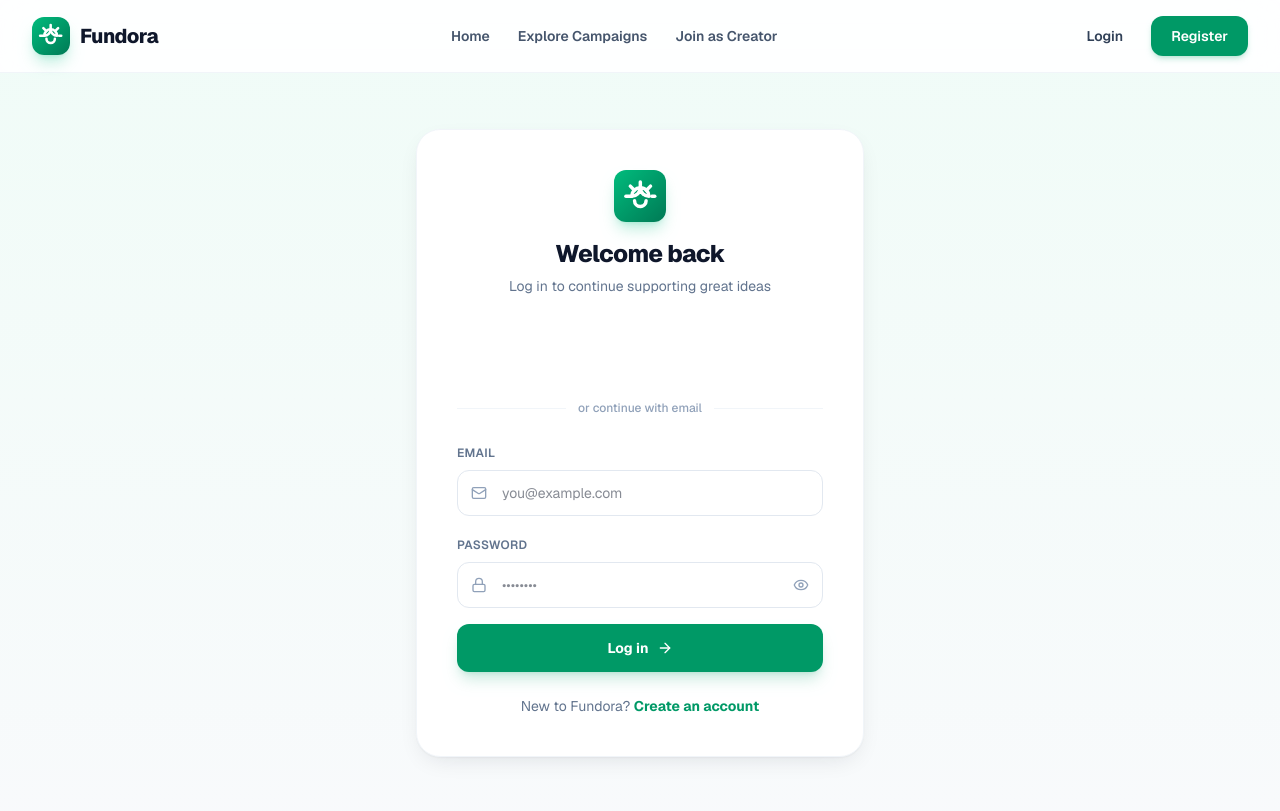
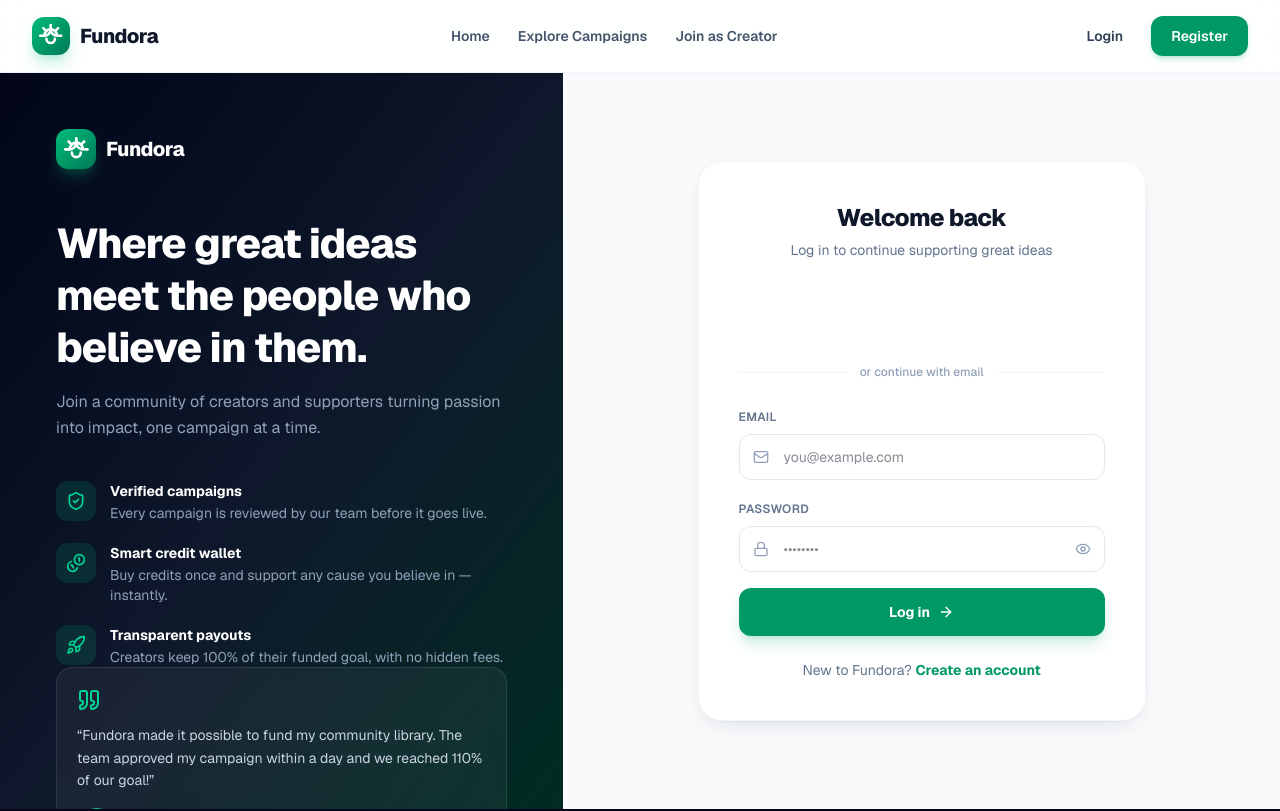
Before and after one commit to anikh174/foundora, a Next.js app: page /login in a window 1280 px wide. Shown: the top 811 px of the page. Built offline with nearby package versions, Linux system fonts and the light colour scheme; no server answers.

Commit message:
feat: modern split-screen redesign for login and register pages

```diff
--- a/src/app/(site)/login/page.jsx
+++ b/src/app/(site)/login/page.jsx
@@ -7,8 +7,8 @@ import { Eye, EyeOff, Lock, Mail, ArrowRight } from "lucide-react";
 import toast from "react-hot-toast";
 import { useAuth } from "@/context/AuthContext";
 import { Spinner } from "@/components/ui/Spinner";
-import { Logo } from "@/components/ui/Misc";
 import GoogleButton from "@/components/auth/GoogleButton";
+import AuthShell from "@/components/auth/AuthShell";
 
 export default function LoginPage() {
   const { login } = useAuth();
@@ -46,12 +46,10 @@ export default function LoginPage() {
     "w-full pl-11 pr-11 py-3 rounded-xl border border-slate-200 focus:border-emerald-500 focus:ring-2 focus:ring-emerald-100 outline-none text-sm transition bg-white";
 
   return (
-    <div className="min-h-[calc(100vh-64px)] bg-gradient-to-b from-emerald-50/60 to-slate-50 flex items-center justify-center px-4 py-14">
-      <div className="w-full max-w-md">
+    <AuthShell>
       <div className="bg-white rounded-3xl shadow-card border border-slate-100 p-8 md:p-10 animate-fade-up">
         <div className="flex flex-col items-center text-center">
-            <Logo size={52} />
-            <h1 className="mt-4 text-2xl font-extrabold tracking-tight text-slate-900">Welcome back</h1>
+          <h1 className="text-2xl font-extrabold tracking-tight text-slate-900">Welcome back</h1>
           <p className="mt-1.5 text-sm text-slate-500">Log in to continue supporting great ideas</p>
         </div>
 
@@ -120,7 +118,6 @@ export default function LoginPage() {
           </Link>
         </p>
       </div>
-      </div>
-    </div>
+    </AuthShell>
   );
 }
--- a/src/app/(site)/register/page.jsx
+++ b/src/app/(site)/register/page.jsx
@@ -7,8 +7,8 @@ import { Eye, EyeOff, Lock, Mail, User, Camera, UserRound, Rocket } from "lucide
 import toast from "react-hot-toast";
 import { useAuth } from "@/context/AuthContext";
 import { Spinner } from "@/components/ui/Spinner";
-import { Logo } from "@/components/ui/Misc";
 import GoogleButton from "@/components/auth/GoogleButton";
+import AuthShell from "@/components/auth/AuthShell";
 import { uploadImage } from "@/lib/imgbb";
 
 export default function RegisterPage() {
@@ -80,14 +80,12 @@ export default function RegisterPage() {
     "w-full pl-11 py-3 rounded-xl border border-slate-200 focus:border-emerald-500 focus:ring-2 focus:ring-emerald-100 outline-none text-sm transition bg-white";
 
   return (
-    <div className="min-h-[calc(100vh-64px)] bg-gradient-to-b from-emerald-50/60 to-slate-50 flex items-center justify-center px-4 py-14">
-      <div className="w-full max-w-lg">
-        <div className="bg-white rounded-3xl shadow-card border border-slate-100 p-8 md:p-10 animate-fade-up">
-          <div className="flex flex-col items-center text-center">
-            <Logo size={52} />
-            <h1 className="mt-4 text-2xl font-extrabold tracking-tight text-slate-900">Join Fundora</h1>
-            <p className="mt-1.5 text-sm text-slate-500">Create your free account and get started</p>
-          </div>
+    <AuthShell>
+      <div className="bg-white rounded-3xl shadow-card border border-slate-100 p-8 md:p-10 animate-fade-up">
+        <div className="flex flex-col items-center text-center">
+          <h1 className="text-2xl font-extrabold tracking-tight text-slate-900">Join Fundora</h1>
+          <p className="mt-1.5 text-sm text-slate-500">Create your free account and get started</p>
+        </div>
 
           <div className="mt-8">
             <GoogleButton label="Sign up with Google" />
@@ -224,7 +222,6 @@ export default function RegisterPage() {
             </Link>
           </p>
         </div>
-      </div>
-    </div>
+    </AuthShell>
   );
 }
--- /dev/null
+++ b/src/components/auth/AuthShell.jsx
@@ -0,0 +1,91 @@
+import { ShieldCheck, Coins, Rocket, Quote } from "lucide-react";
+import { Logo } from "@/components/ui/Misc";
+
+const features = [
+  {
+    icon: ShieldCheck,
+    title: "Verified campaigns",
+    description: "Every campaign is reviewed by our team before it goes live.",
+  },
+  {
+    icon: Coins,
+    title: "Smart credit wallet",
+    description: "Buy credits once and support any cause you believe in — instantly.",
+  },
+  {
+    icon: Rocket,
+    title: "Transparent payouts",
+    description: "Creators keep 100% of their funded goal, with no hidden fees.",
+  },
+];
+
+export default function AuthShell({ children }) {
+  return (
+    <div className="min-h-[calc(100vh-64px)] flex bg-slate-50">
+      <aside className="hidden lg:flex lg:w-[46%] xl:w-[44%] sticky top-0 h-[calc(100vh-64px)] flex-col justify-between p-10 xl:p-14 overflow-hidden bg-slate-950 text-white">
+        <div className="absolute -top-24 -right-24 w-96 h-96 rounded-full bg-emerald-500/20 blur-3xl" />
+        <div className="absolute -bottom-32 -left-20 w-[28rem] h-[28rem] rounded-full bg-emerald-400/10 blur-3xl" />
+        <div className="absolute inset-0 bg-gradient-to-br from-slate-950 via-slate-900 to-emerald-950" />
+
+        <div className="relative">
+          <div className="flex items-center gap-2.5">
+            <Logo size={40} />
+            <span className="text-xl font-extrabold tracking-tight">Fundora</span>
+          </div>
+
+          <h2 className="mt-12 text-3xl xl:text-[2.6rem] font-extrabold leading-tight tracking-tight">
+            Where great ideas meet the people who believe in them.
+          </h2>
+          <p className="mt-4 text-slate-400 leading-relaxed max-w-md">
+            Join a community of creators and supporters turning passion into impact, one
+            campaign at a time.
+          </p>
+
+          <ul className="mt-10 space-y-5">
+            {features.map(({ icon: Icon, title, description }) => (
+              <li key={title} className="flex items-start gap-3.5">
+                <div className="w-10 h-10 rounded-xl bg-emerald-500/15 flex items-center justify-center shrink-0">
+                  <Icon className="w-5 h-5 text-emerald-400" />
+                </div>
+                <div>
+                  <p className="font-bold text-sm">{title}</p>
+                  <p className="mt-0.5 text-sm text-slate-400">{description}</p>
+                </div>
+              </li>
+            ))}
+          </ul>
+        </div>
+
+        <div className="relative rounded-2xl border border-white/10 bg-white/5 backdrop-blur p-5">
+          <Quote className="w-6 h-6 text-emerald-400" />
+          <p className="mt-3 text-sm text-slate-300 leading-relaxed">
+            &ldquo;Fundora made it possible to fund my community library. The team approved my
+            campaign within a day and we reached 110% of our goal!&rdquo;
+          </p>
+          <div className="mt-4 flex items-center gap-3">
+            <div className="w-10 h-10 rounded-full bg-gradient-to-br from-emerald-400 to-emerald-600 text-white flex items-center justify-center font-bold">
+              AK
+            </div>
+            <div>
+              <p className="text-sm font-bold">Aisha Khan</p>
+              <p className="text-xs text-slate-400">Campaign creator</p>
+            </div>
+          </div>
+        </div>
+      </aside>
+
+      <main className="flex-1 min-w-0 flex items-center justify-center px-4 sm:px-8 py-12 lg:py-16">
+        <div className="w-full max-w-md">
+          <div className="lg:hidden flex flex-col items-center text-center mb-8">
+            <Logo size={48} />
+            <h2 className="mt-4 text-2xl font-extrabold tracking-tight text-slate-900">Fundora</h2>
+            <p className="mt-1 text-sm text-slate-500">
+              Where great ideas meet the people who believe in them.
+            </p>
+          </div>
+          {children}
+        </div>
+      </main>
+    </div>
+  );
+}
```
Lines whose indentation alone changed are shown as unchanged.
